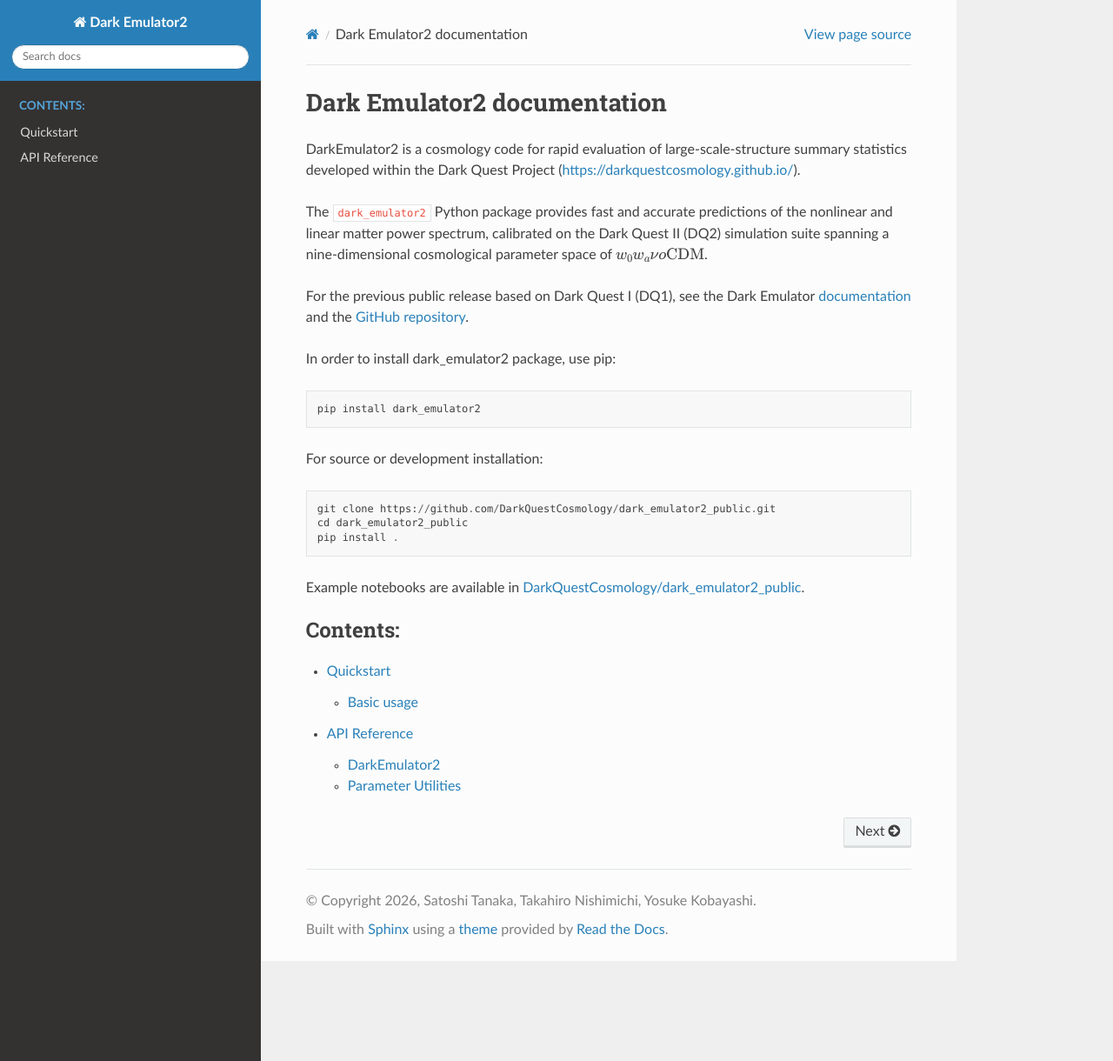
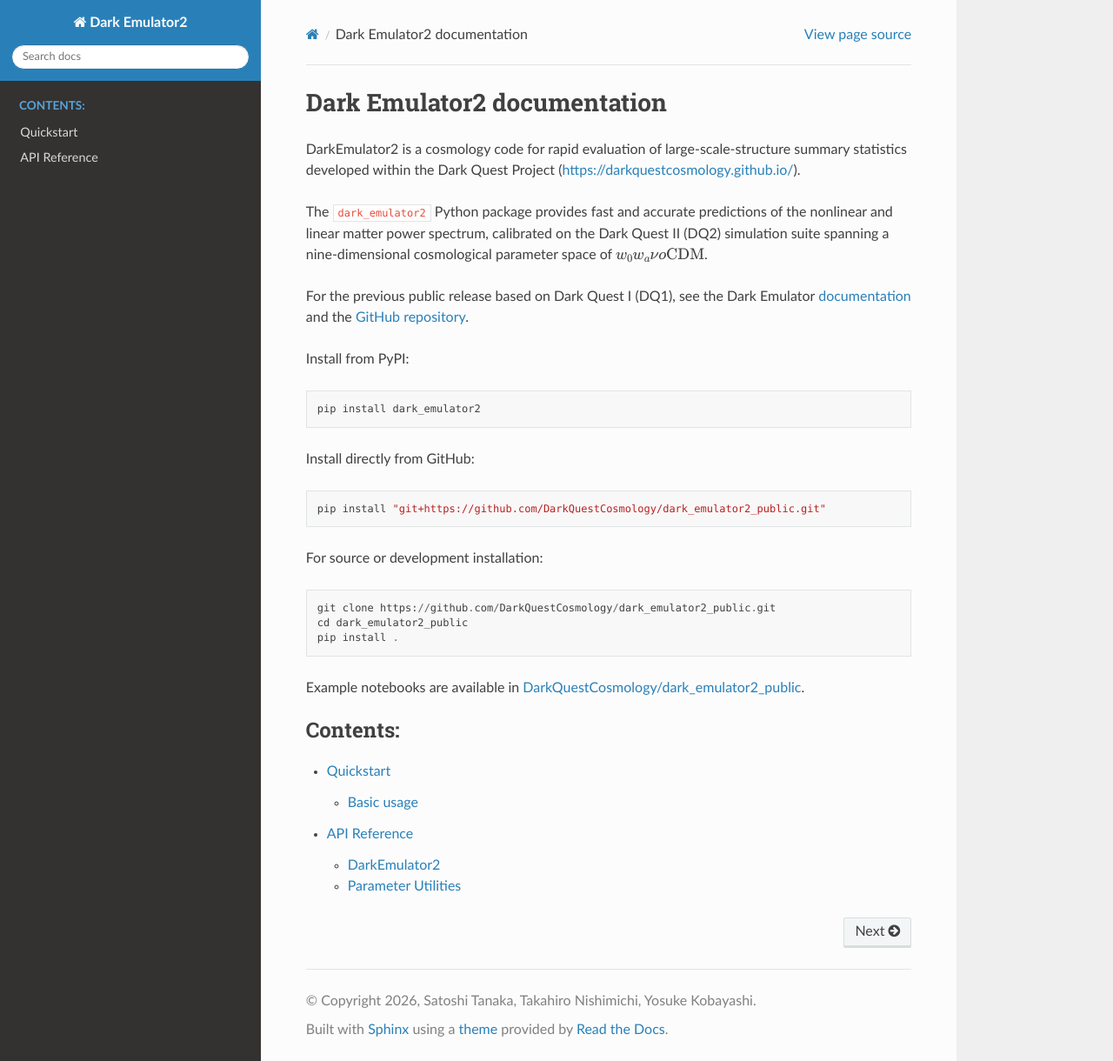
Before and after one commit to DarkQuestCosmology/dark_emulator2_public, a Sphinx documentation site: the page built from docs/index.rst, in a window 1280 px wide and 1220 px high. Shown: the whole window at 87% size. Built offline with Sphinx 7.4.7 and the Read the Docs theme 3.1.0, drawn with Linux system fonts in a browser that asks for light colours.

```diff
--- a/docs/index.rst
+++ b/docs/index.rst
@@ -16,9 +16,13 @@ The ``dark_emulator2`` Python package provides fast and accurate predictions of
 
 For the previous public release based on Dark Quest I (DQ1), see the Dark Emulator `documentation <https://dark-emulator.readthedocs.io/>`_ and the `GitHub repository <https://github.com/DarkQuestCosmology/dark_emulator_public/>`_.
 
-In order to install dark_emulator2 package, use pip::
+Install from PyPI::
 
 	pip install dark_emulator2
+
+Install directly from GitHub::
+
+	pip install "git+https://github.com/DarkQuestCosmology/dark_emulator2_public.git"
 
 For source or development installation::
 
```
Also changed, not shown: README.md (+8 -0 lines), 1 other file.
